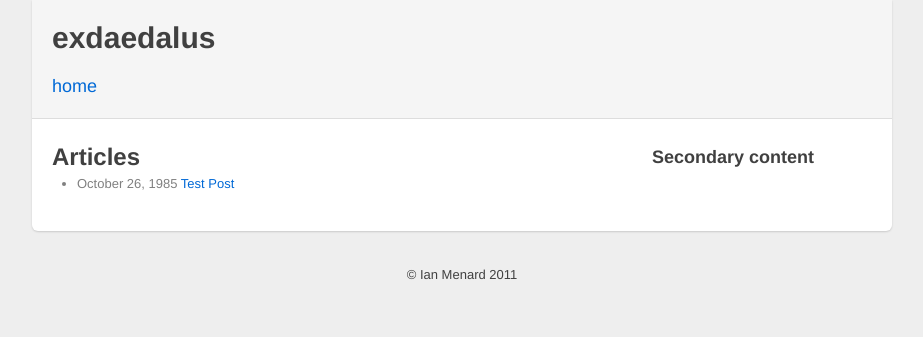
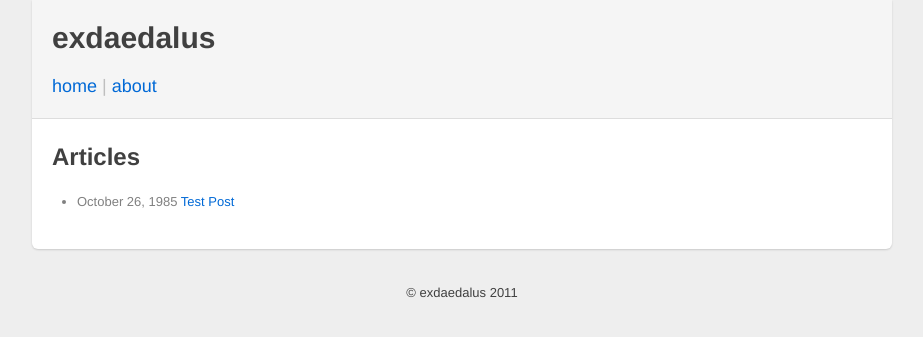
Before and after one commit to exdaedalus/exdaedalus.github.com, a Jekyll site: the page built from index.html, in a window 1280 px wide. Shown: the top 337 px of the page, without its empty margins (178-1101 px from the left). Built offline with Jekyll 4.4.1, drawn with Linux system fonts in a browser that asks for light colours.

Commit message:
added nav

```diff
--- a/_layouts/bootstrap.html
+++ b/_layouts/bootstrap.html
@@ -69,27 +69,31 @@
   </head>
 
   <body>
-
     <div class="container">
-
       <div class="content">
         <div class="page-header">
-          <h1>exdaedalus</h1>
-	  <h1><small><a href="{{site.baseurl}}">home</a></small></h1>
+          <h1>exdaedalus<h1>
+	      <h1>
+		<small>
+		  <a href="{{ site.baseurl }}">home</a> |
+		  <a href="#">about</a>
+		</small>
+	      </h1>
+	    </h1>
         </div>
 	<div class="row">
           <div class="span10">
 	    <h2>{{ page.title }}</h2>
+	    <br />
 	    {{ content }}
           </div>
           <div class="span4">
-            <h3>Secondary content</h3>
           </div>
         </div>
       </div>
 
       <footer>
-        <p>&copy; Ian Menard 2011</p>
+        <p>&copy; exdaedalus 2011</p>
       </footer>
 
     </div> <!-- /container -->
```
Lines whose indentation alone changed are shown as unchanged.
